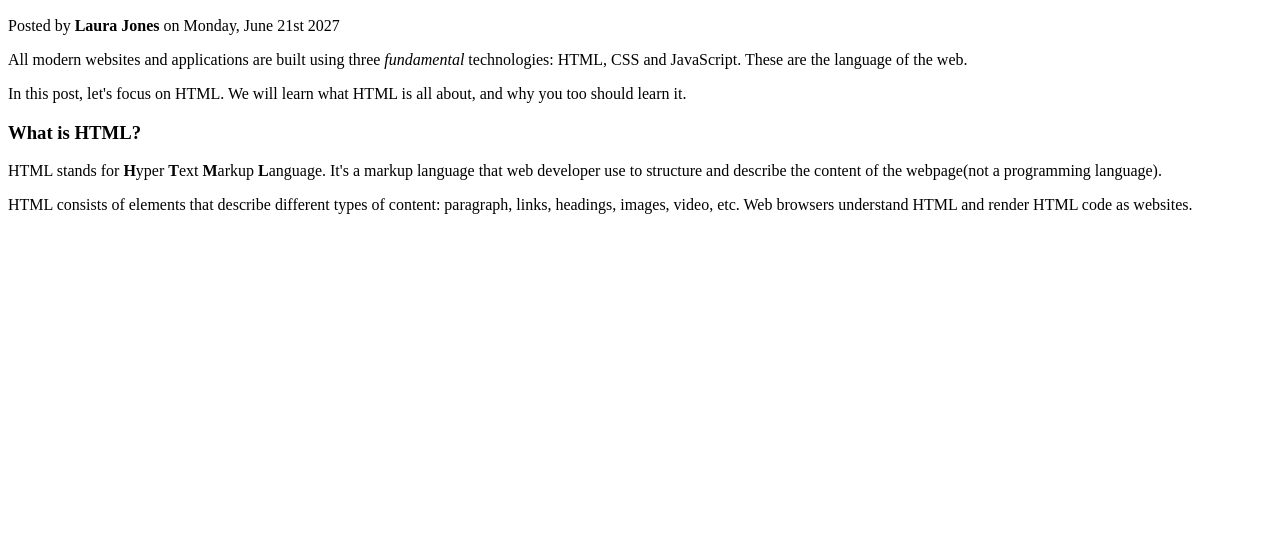
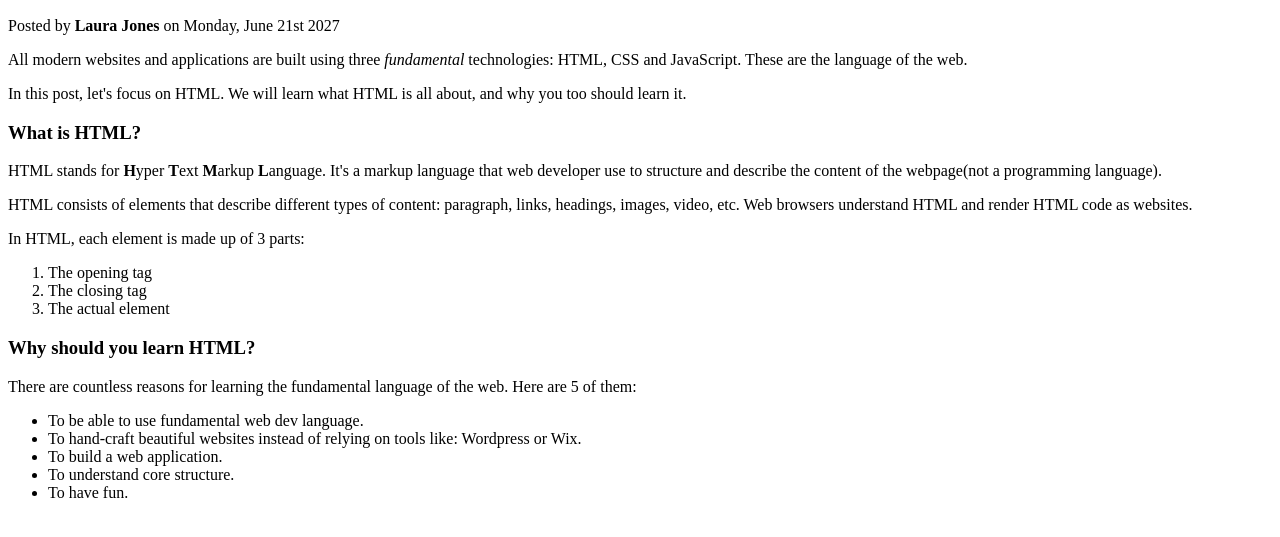
Before and after one commit to Vineet1877/HTML, a plain HTML site: page index.html in a window 1280 px wide. Shown: the part 111-648 px from the top of the page. Drawn offline with Linux system fonts and the light colour scheme.

Commit message:
List elements

```diff
--- a/index.html
+++ b/index.html
@@ -28,5 +28,27 @@
     HTML consists of elements that describe different types of content: paragraph, links,
     headings, images, video, etc. Web browsers understand HTML and render HTML code as websites.
    </p>
+
+   <!-- List element -->
+   <p>
+    In HTML, each element is made up of 3 parts:
+      <ol>
+        <li>The opening tag</li>
+        <li>The closing tag</li>
+        <li>The actual element</li>
+      </ol>
+   </p>
+   <h3>Why should you learn HTML?</h3>
+   <p>
+    There are countless reasons for learning the fundamental language of the web.
+    Here are 5 of them:
+      <ul>
+        <li>To be able to use fundamental web dev language.</li>
+        <li>To hand-craft beautiful websites instead of relying on tools like: Wordpress or Wix.</li>
+        <li>To build a web application.</li>
+        <li>To understand core structure.</li>
+        <li>To have fun.</li>
+      </ul>
+   </p>
 </body>
 </html>
```
Also changed, not shown: image-1.png (added), 1 other file.
